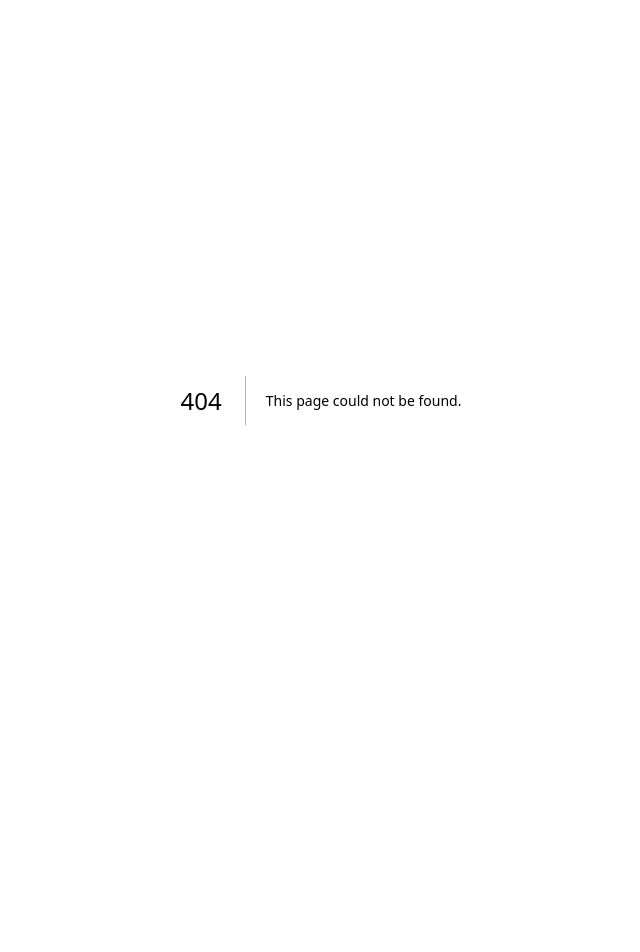
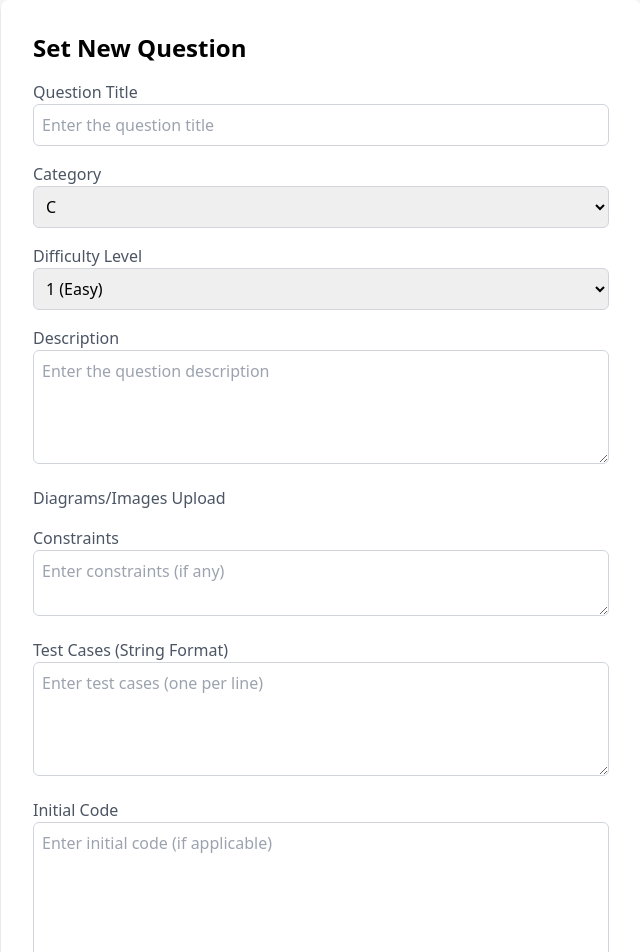
Before and after one commit to rahim-khan-iitg/codeverse, a Next.js app: page /QuestionSettingPage in a window 1280 px wide. Before the commit this address had no page. Shown: the top 952 px of the page, without its empty margins (319-959 px from the left). Before the commit the page ends 800 px from the top, so only its background shows below. Built offline with nearby package versions, Linux system fonts and the light colour scheme.

Commit message:
Create QuestionSettingPage.js
create new page

```diff
--- /dev/null
+++ b/pages/QuestionSettingPage.js
@@ -0,0 +1,214 @@
+import React, { useState } from 'react';
+
+const QuestionSettingPage = () => {
+  // State to hold form input values
+  const [formData, setFormData] = useState({
+    title: '',
+    category: 'C', // Default category
+    difficulty: 1, // Default difficulty level
+    description: '',
+    constraints: '',
+    initialCode: '',
+    testCases: '',
+    selectedLanguages: [],
+  });
+
+  // Handle form input changes
+  const handleInputChange = (e) => {
+    const { name, value } = e.target;
+    setFormData({ ...formData, [name]: value });
+  };
+
+  // Handle language options checkbox changes
+  const handleLanguageCheckboxChange = (e) => {
+    const { name, checked } = e.target;
+    const updatedLanguages = [...formData.selectedLanguages];
+
+    if (checked) {
+      updatedLanguages.push(name);
+    } else {
+      const index = updatedLanguages.indexOf(name);
+      if (index !== -1) {
+        updatedLanguages.splice(index, 1);
+      }
+    }
+
+    setFormData({ ...formData, selectedLanguages: updatedLanguages });
+  };
+
+  // Handle form submission
+  const handleSubmit = (e) => {
+    e.preventDefault();
+    // Send the formData to the backend for storage
+    // You'll need to implement this part using an API route.
+  };
+
+  // Define your category options
+  const categories = [
+    'C',
+    'C++',
+    'Python2',
+    'Python3',
+    'Java',
+    'C#',
+    'Javascript',
+    'Ruby',
+    'Swift',
+    'Go',
+    'Scala',
+    'Kotlin',
+    'Rust',
+    'PHP',
+    'Typescript',
+    'Racket(x)',
+    'Erlang',
+    'Elixir(x)',
+    'Dart',
+  ];
+
+  return (
+    <div className="min-h-screen bg-gray-100 flex items-center justify-center">
+      <div className="bg-white p-8 rounded-lg shadow-md w-full md:w-2/3 lg:w-1/2">
+        <h1 className="text-2xl font-semibold mb-4">Set New Question</h1>
+        <form onSubmit={handleSubmit}>
+          {/* Question Title */}
+          <div className="mb-4">
+            <label htmlFor="title" className="block text-gray-600">Question Title</label>
+            <input
+              type="text"
+              id="title"
+              name="title"
+              value={formData.title}
+              onChange={handleInputChange}
+              className="border border-gray-300 rounded-md p-2 w-full"
+              placeholder="Enter the question title"
+              required
+            />
+          </div>
+
+          {/* Category */}
+          <div className="mb-4">
+            <label htmlFor="category" className="block text-gray-600">Category</label>
+            <select
+              id="category"
+              name="category"
+              value={formData.category}
+              onChange={handleInputChange}
+              className="border border-gray-300 rounded-md p-2 w-full"
+              required
+            >
+              {/* Map through your category options */}
+              {categories.map((category) => (
+                <option key={category} value={category}>
+                  {category}
+                </option>
+              ))}
+            </select>
+          </div>
+
+          {/* Difficulty Level */}
+            <div className="mb-4">
+            <label htmlFor="difficulty" className="block text-gray-600">Difficulty Level</label>
+            <select
+                id="difficulty"
+                name="difficulty"
+                value={formData.difficulty}
+                onChange={handleInputChange}
+                className="border border-gray-300 rounded-md p-2 w-full"
+                required
+            >
+                <option value="1">1 (Easy)</option>
+                <option value="2">2 (Medium)</option>
+                <option value="3">3 (Moderate)</option>
+                <option value="4">4 (Difficult)</option>
+                <option value="5">5 (Very Difficult)</option>
+            </select>
+            </div>
+
+
+          {/* Description */}
+          <div className="mb-4">
+            <label htmlFor="description" className="block text-gray-600">Description</label>
+            <textarea
+              id="description"
+              name="description"
+              rows="4"
+              value={formData.description}
+              onChange={handleInputChange}
+              className="border border-gray-300 rounded-md p-2 w-full"
+              placeholder="Enter the question description"
+              required
+            ></textarea>
+          </div>
+
+          {/* Diagrams/Images Upload */}
+          <div className="mb-4">
+            <label className="block text-gray-600">Diagrams/Images Upload</label>
+            {/* Add file input for image upload */}
+          </div>
+
+          {/* Constraints */}
+          <div className="mb-4">
+            <label htmlFor="constraints" className="block text-gray-600">Constraints</label>
+            <textarea
+              id="constraints"
+              name="constraints"
+              rows="2"
+              value={formData.constraints}
+              onChange={handleInputChange}
+              className="border border-gray-300 rounded-md p-2 w-full"
+              placeholder="Enter constraints (if any)"
+            ></textarea>
+          </div>
+
+          {/* Test Cases */}
+          <div className="mb-4">
+            <label htmlFor="testCases" className="block text-gray-600">Test Cases (String Format)</label>
+            <textarea
+              id="testCases"
+              name="testCases"
+              rows="4"
+              value={formData.testCases}
+              onChange={handleInputChange}
+              className="border border-gray-300 rounded-md p-2 w-full"
+              placeholder="Enter test cases (one per line)"
+              required
+            ></textarea>
+          </div>
+
+          {/* Initial Code */}
+          <div className="mb-4">
+            <label htmlFor="initialCode" className="block text-gray-600">Initial Code</label>
+            <textarea
+              id="initialCode"
+              name="initialCode"
+              rows="6"
+              value={formData.initialCode}
+              onChange={handleInputChange}
+              className="border border-gray-300 rounded-md p-2 w-full"
+              placeholder="Enter initial code (if applicable)"
+            ></textarea>
+          </div>
+
+          {/* Language Options */}
+          <div className="mb-4">
+            <label htmlFor="language" className="block text-gray-600">Language Options</label>
+            {/* Add checkboxes or a select element for language options */}
+          </div>
+
+          {/* Submit Button */}
+          <div className="mt-6">
+            <button
+              type="submit"
+              className="bg-blue-500 text-white px-4 py-2 rounded-md hover:bg-blue-600"
+            >
+              Submit
+            </button>
+          </div>
+        </form>
+      </div>
+    </div>
+  );
+};
+
+export default QuestionSettingPage;
```
